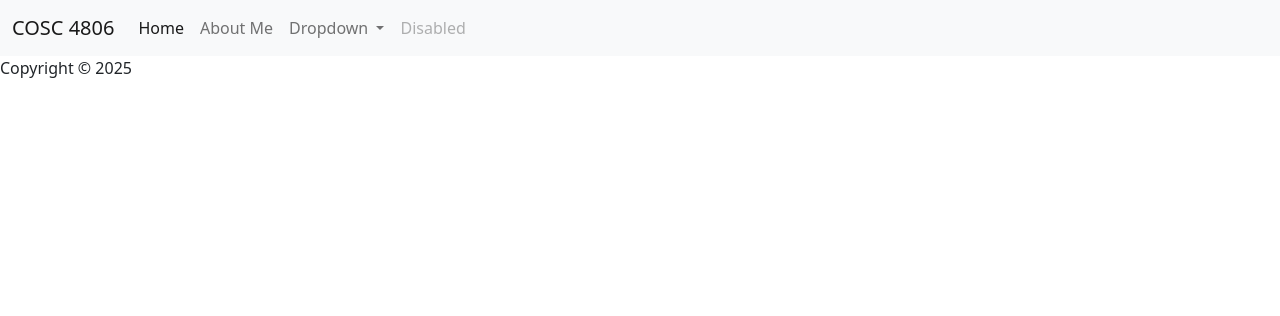
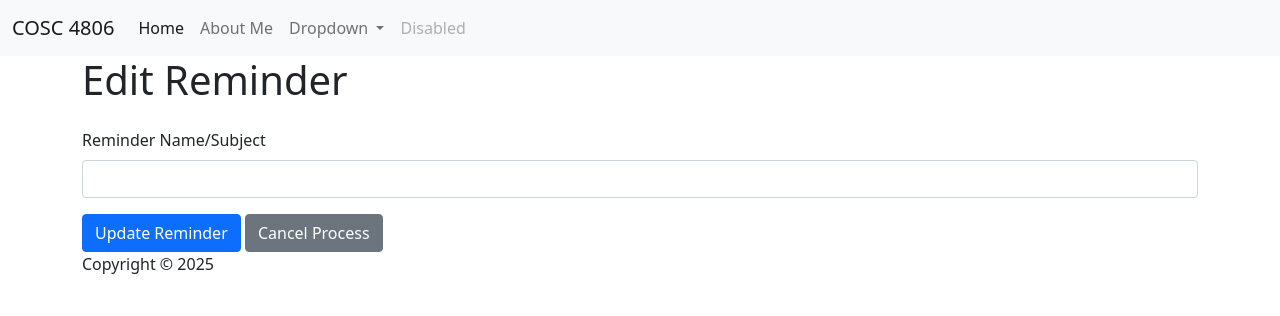
Before and after one commit to TestMatt128/COSC-4806-Assignment-5, a PHP site: template app/views/reminders/edit.php in a window 1280 px wide. Shown: the top 316 px of the page. Run offline with PHP 8.4, Linux system fonts and the light colour scheme; the template is opened without the code that fills it, so the values that code supplies are empty; the visitor is signed in with stand-in values (Sample User, id 1).

Commit message:
edit reminder

```diff
--- a/app/views/reminders/edit.php
+++ b/app/views/reminders/edit.php
@@ -1,3 +1,20 @@
 <?php require_once 'app/views/templates/header.php' ?>
 
+<div class="container">
+  <div class="page-header mb-4">
+      <h1>Edit Reminder</h1>
+  </div>
+<?php
+session_start();
+
+
+?>
+  <form action="/reminders/update" method="POST">
+  <div class="mb-3">
+    <label for="subject" class="form-label">Reminder Name/Subject</label>
+      <input type="text" class="form-control" namw="subject" id="subject" value="<?php echo htmlspecialchars($reminder['subject']);?>"required>
+    </div>
+    <button type="submit" class="btn btn-primary">Update Reminder</button>
+    <a href="/reminders" class="btn btn-secondary">Cancel Process</a>
+  </form> <!-- end of form -->
 <?php require_once 'app/views/templates/footer.php' ?>
```
